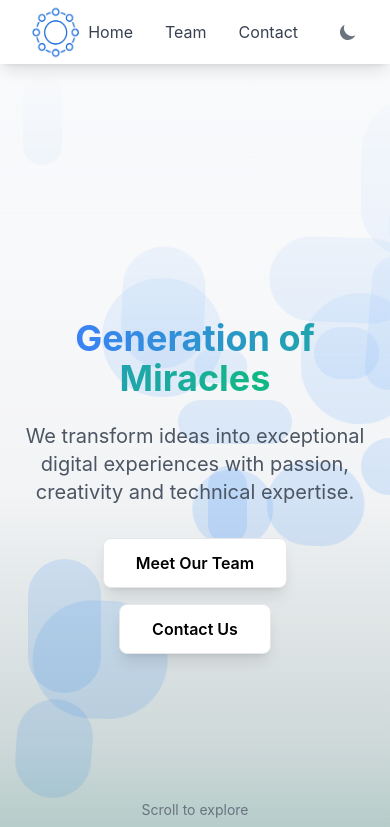
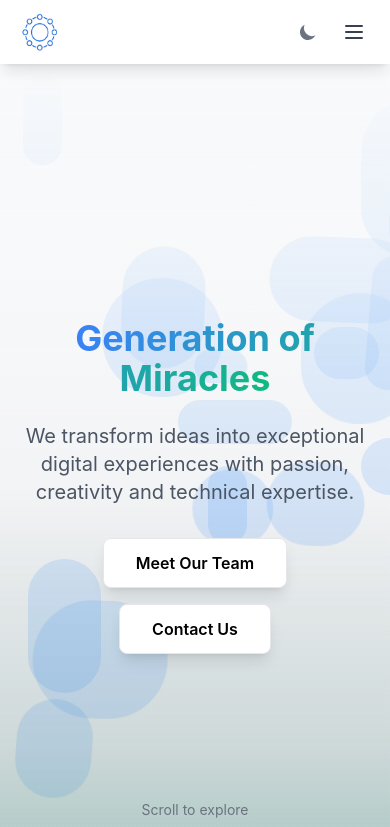
Before and after one commit to Odnid/Team-Portfolio-BHSF-Generation-of-Miracles, a React (Vite) app in the folder react-team-portfolio/: page / in a window 390 px wide. Shown: the top 827 px of the page. Built offline with nearby package versions, Linux system fonts and the light colour scheme.

Commit message:
responsive

```diff
--- a/react-team-portfolio/src/components/Navbar.jsx
+++ b/react-team-portfolio/src/components/Navbar.jsx
@@ -3,6 +3,7 @@ import { Link } from 'react-router-dom';
 
 const Navbar = () => {
   const [isDarkMode, setIsDarkMode] = useState(false);
+  const [isMobileMenuOpen, setIsMobileMenuOpen] = useState(false);
 
   useEffect(() => {
     // Check for saved theme preference or system preference
@@ -29,22 +30,34 @@ const Navbar = () => {
     }
   };
 
+  const toggleMobileMenu = () => {
+    setIsMobileMenuOpen(!isMobileMenuOpen);
+  };
+
+  const closeMobileMenu = () => {
+    setIsMobileMenuOpen(false);
+  };
+
   return (
     <nav className="sticky top-0 z-50 bg-white dark:bg-gray-800 shadow-lg">
-      <div className="container mx-auto px-6">
+      <div className="container mx-auto px-4 sm:px-6">
         <div className="flex justify-between items-center h-16">
-          <Link to="/" className="text-2xl font-display font-bold">
-          <img src="/img/logo.png" alt="Generation of Miracles Logo" className="h-16 w-16 mr-3" />
+          <Link to="/" className="text-2xl font-display font-bold flex items-center">
+            <img src="/img/logo.png" alt="Generation of Miracles Logo" className="h-12 w-12 sm:h-16 sm:w-16 mr-3" />
           </Link>
-          <div className="flex items-center space-x-8">
-            <div className="flex space-x-8">
-              <a href="#home" className="text-gray-700 dark:text-gray-300 hover:text-primary-500 dark:hover:text-primary-400 transition-colors">Home</a>
-              <a href="#team" className="text-gray-700 dark:text-gray-300 hover:text-primary-500 dark:hover:text-primary-400 transition-colors">Team</a>
-              <a href="#contact" className="text-gray-700 dark:text-gray-300 hover:text-primary-500 dark:hover:text-primary-400 transition-colors">Contact</a>
+
+          {/* Desktop Navigation */}
+          <div className="hidden md:flex items-center space-x-6 lg:space-x-8">
+            <div className="flex space-x-4 lg:space-x-8">
+              <a href="#home" className="text-gray-700 dark:text-gray-300 hover:text-indigo-500 dark:hover:text-indigo-400 transition-colors">Home</a>
+              <a href="#about" className="text-gray-700 dark:text-gray-300 hover:text-indigo-500 dark:hover:text-indigo-400 transition-colors">About</a>
+              <a href="#team" className="text-gray-700 dark:text-gray-300 hover:text-indigo-500 dark:hover:text-indigo-400 transition-colors">Team</a>
+              <a href="#contact" className="text-gray-700 dark:text-gray-300 hover:text-indigo-500 dark:hover:text-indigo-400 transition-colors">Contact</a>
             </div>
             <button
               onClick={toggleTheme}
-              className="p-2 text-gray-500 dark:text-gray-400 hover:text-primary-500 dark:hover:text-primary-400 focus:outline-none"
+              className="p-2 text-gray-500 dark:text-gray-400 hover:text-indigo-500 dark:hover:text-indigo-400 focus:outline-none"
+              aria-label={isDarkMode ? "Switch to light mode" : "Switch to dark mode"}
             >
               {isDarkMode ? (
                 <svg className="w-5 h-5" fill="currentColor" viewBox="0 0 20 20">
@@ -57,7 +70,81 @@ const Navbar = () => {
               )}
             </button>
           </div>
+
+          {/* Mobile Menu Button */}
+          <div className="flex items-center md:hidden">
+            <button
+              onClick={toggleTheme}
+              className="p-2 mr-2 text-gray-500 dark:text-gray-400 hover:text-indigo-500 dark:hover:text-indigo-400 focus:outline-none"
+              aria-label={isDarkMode ? "Switch to light mode" : "Switch to dark mode"}
+            >
+              {isDarkMode ? (
+                <svg className="w-5 h-5" fill="currentColor" viewBox="0 0 20 20">
+                  <path d="M10 2a1 1 0 011 1v1a1 1 0 11-2 0V3a1 1 0 011-1zm4 8a4 4 0 11-8 0 4 4 0 018 0zm-.464 4.95l.707.707a1 1 0 001.414-1.414l-.707-.707a1 1 0 00-1.414 1.414zm2.12-10.607a1 1 0 010 1.414l-.706.707a1 1 0 11-1.414-1.414l.707-.707a1 1 0 011.414 0zM17 11a1 1 0 100-2h-1a1 1 0 100 2h1zm-7 4a1 1 0 011 1v1a1 1 0 11-2 0v-1a1 1 0 011-1zM5.05 6.464A1 1 0 106.465 5.05l-.708-.707a1 1 0 00-1.414 1.414l.707.707zm1.414 8.486l-.707.707a1 1 0 01-1.414-1.414l.707-.707a1 1 0 011.414 1.414zM4 11a1 1 0 100-2H3a1 1 0 000 2h1z"></path>
+                </svg>
+              ) : (
+                <svg className="w-5 h-5" fill="currentColor" viewBox="0 0 20 20">
+                  <path d="M17.293 13.293A8 8 0 016.707 2.707a8.001 8.001 0 1010.586 10.586z"></path>
+                </svg>
+              )}
+            </button>
+            <button
+              onClick={toggleMobileMenu}
+              className="p-2 text-gray-700 dark:text-gray-300 hover:text-indigo-500 dark:hover:text-indigo-400 focus:outline-none"
+              aria-label="Toggle mobile menu"
+            >
+              <svg
+                className="w-6 h-6"
+                fill="none"
+                stroke="currentColor"
+                viewBox="0 0 24 24"
+                xmlns="http://www.w3.org/2000/svg"
+              >
+                {isMobileMenuOpen ? (
+                  <path strokeLinecap="round" strokeLinejoin="round" strokeWidth={2} d="M6 18L18 6M6 6l12 12" />
+                ) : (
+                  <path strokeLinecap="round" strokeLinejoin="round" strokeWidth={2} d="M4 6h16M4 12h16M4 18h16" />
+                )}
+              </svg>
+            </button>
+          </div>
         </div>
+
+        {/* Mobile Menu */}
+        {isMobileMenuOpen && (
+          <div className="md:hidden py-4 border-t border-gray-200 dark:border-gray-700">
+            <div className="flex flex-col space-y-4 px-2">
+              <a
+                href="#home"
+                className="text-gray-700 dark:text-gray-300 hover:text-indigo-500 dark:hover:text-indigo-400 transition-colors py-2 px-3 rounded-md"
+                onClick={closeMobileMenu}
+              >
+                Home
+              </a>
+              <a
+                href="#about"
+                className="text-gray-700 dark:text-gray-300 hover:text-indigo-500 dark:hover:text-indigo-400 transition-colors py-2 px-3 rounded-md"
+                onClick={closeMobileMenu}
+              >
+                About
+              </a>
+              <a
+                href="#team"
+                className="text-gray-700 dark:text-gray-300 hover:text-indigo-500 dark:hover:text-indigo-400 transition-colors py-2 px-3 rounded-md"
+                onClick={closeMobileMenu}
+              >
+                Team
+              </a>
+              <a
+                href="#contact"
+                className="text-gray-700 dark:text-gray-300 hover:text-indigo-500 dark:hover:text-indigo-400 transition-colors py-2 px-3 rounded-md"
+                onClick={closeMobileMenu}
+              >
+                Contact
+              </a>
+            </div>
+          </div>
+        )}
       </div>
     </nav>
   );
```
